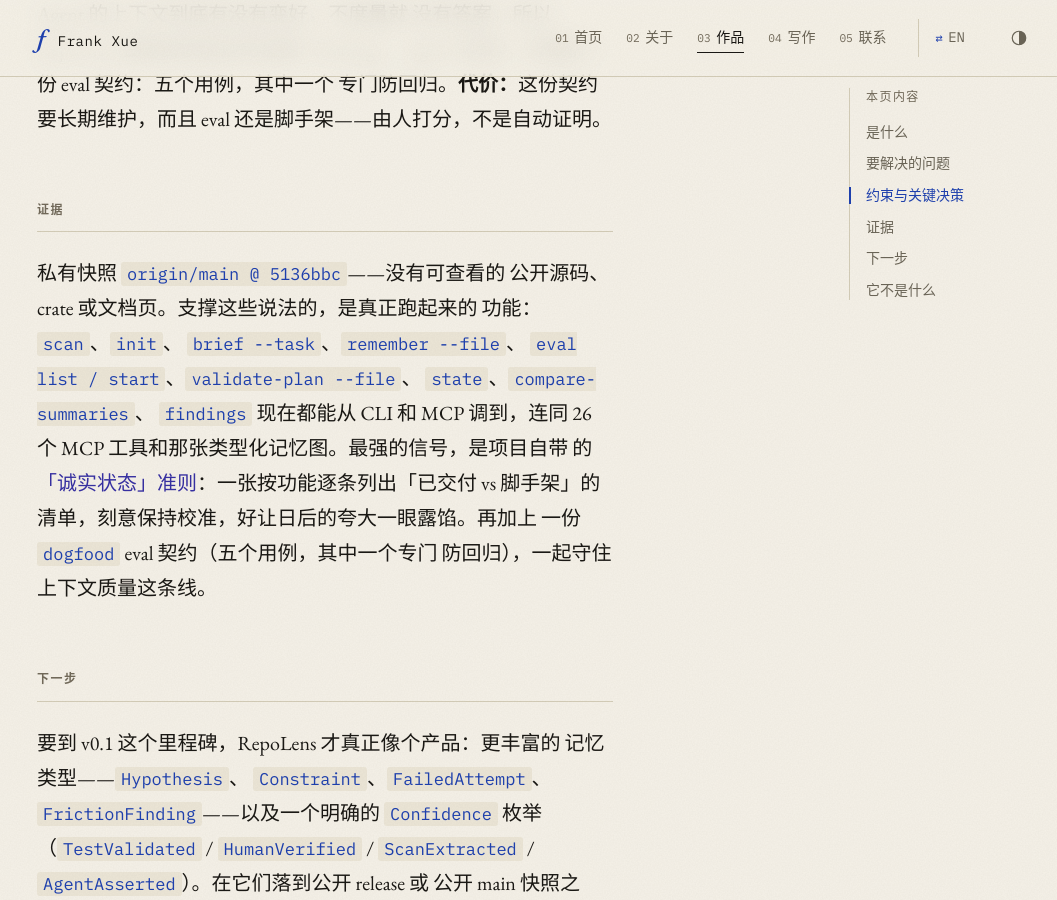
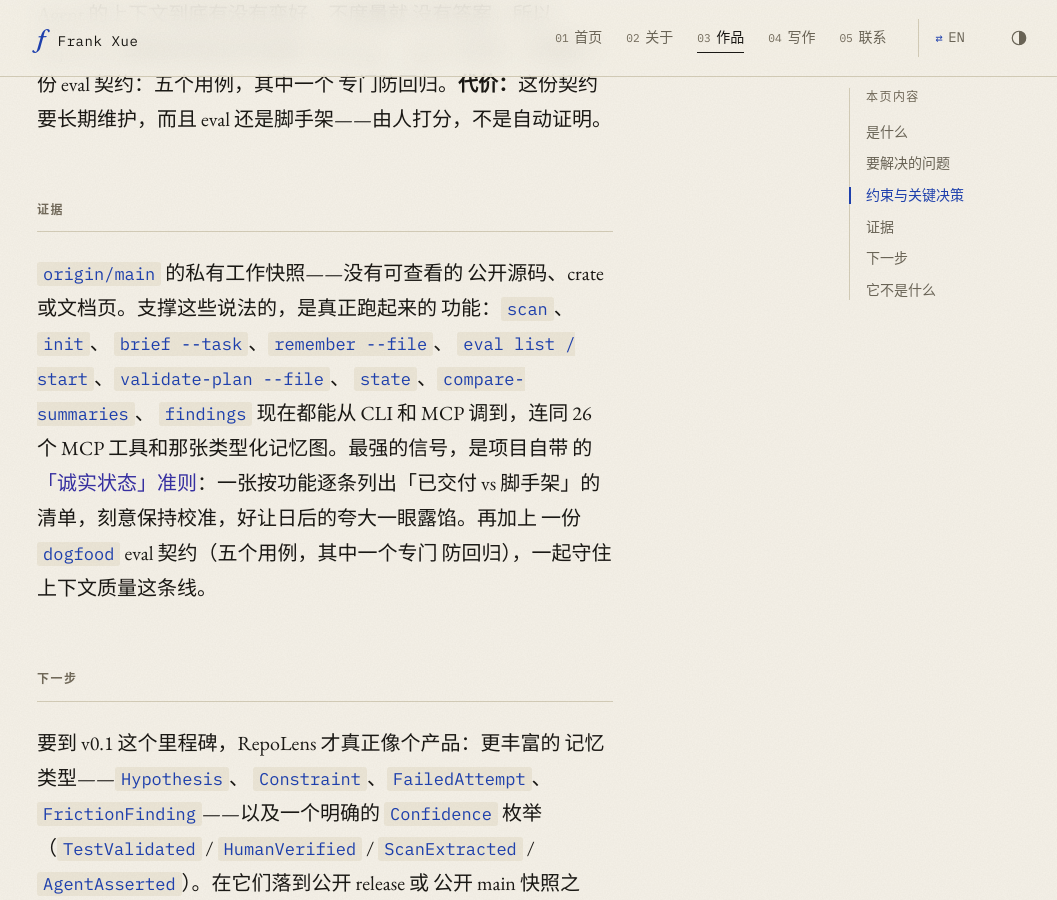
Before and after one commit to frankxue831/frankxue831.github.io, a Jekyll site: the page built from zh/projects/repolens-rs.html, in a window 1280 px wide and 900 px high, scrolled down 2772 px. Shown: the whole window, without its empty margins (101-1158 px from the left). Built offline with Jekyll 4.4.1, drawn with Linux system fonts in a browser that asks for light colours; some of the changed text lies outside the part shown.

Commit message:
content: sync private-project refs (drop the private-repo commit SHA)
Post-release accuracy pass; every ref re-derived from the repos.

- repolens-rs: drop the commit SHA from the snapshot ref. A private repo's
  SHA is unverifiable externally (no audit value) and drifts on every commit
  (re-pin churn), so the page now reads 'a private working snapshot of
  origin/main' and projects.yml release is 'origin/main (private)' — the
  honest 'private, no public source' framing without the unverifiable hash.
- ghrunners: local tag v0.4.0 -> v0.5.0 (a semver tag is a meaningful release
  marker; current tag, docs-only release) + validate_site.rb pin in lockstep.

Verified unchanged, left as-is: gm-crypto-rs v1.6.0 (all crates lockstep);
repolens-rs 26 MCP tools + 5 memory node types; ghrunners 13 findings. No
measurement/benchmark number touched.

Content/wording only. Build + validate_site.rb green.

Co-Authored-By: Claude Opus 4.8 (1M context) <noreply@anthropic.com>

```diff
--- a/_data/projects.yml
+++ b/_data/projects.yml
@@ -31,7 +31,7 @@
   status_label:
     en: "Private pre-release"
     zh: "私有预发布"
-  release: "origin/main @ 5136bbc"
+  release: "origin/main (private)"
   release_source: private_main
   repo_url:
   crate_url:
@@ -52,7 +52,7 @@
   status_label:
     en: "Private/local"
     zh: "私有/本地"
-  release: "local tag v0.4.0"
+  release: "local tag v0.5.0"
   release_source: local_tag
   repo_url:
   crate_url:
--- a/projects/ghrunners.html
+++ b/projects/ghrunners.html
@@ -107,7 +107,7 @@ summary_outcome: "Typed findings and guarded control act on the same authoritati
 
         <h2>Evidence</h2>
         <p>
-            Private snapshot at <code>local tag v0.4.0</code> — there is no public
+            Private snapshot at <code>local tag v0.5.0</code> — there is no public
             source to inspect. What backs the claims is the running surface:
             <code>status</code>, <code>describe</code>, <code>doctor</code>,
             <code>logs</code>, and the guarded <code>control</code> verbs work
--- a/projects/repolens-rs.html
+++ b/projects/repolens-rs.html
@@ -97,7 +97,7 @@ summary_outcome: "Repository packs and typed memory help agents restart with gro
 
         <h2>Evidence</h2>
         <p>
-            Private snapshot at <code>origin/main @ 5136bbc</code> — there is no
+            A private working snapshot of <code>origin/main</code> — there is no
             public source, crate, or docs page to inspect. What backs the claims
             instead is the running surface: <code>scan</code>, <code>init</code>,
             <code>brief --task</code>, <code>remember --file</code>,
--- a/zh/projects/ghrunners.html
+++ b/zh/projects/ghrunners.html
@@ -100,7 +100,7 @@ summary_outcome: "类型化 findings 与受控操作，落在同一份权威的
 
         <h2>证据</h2>
         <p>
-            私有快照 <code>local tag v0.4.0</code>——没有可查看的公开源码。
+            私有快照 <code>local tag v0.5.0</code>——没有可查看的公开源码。
             支撑这些说法的，是真正跑起来的功能：<code>status</code>、
             <code>describe</code>、<code>doctor</code>、<code>logs</code>
             和受控的 <code>control</code> 现在都能用，背后是一份 13 种
--- a/zh/projects/repolens-rs.html
+++ b/zh/projects/repolens-rs.html
@@ -91,7 +91,7 @@ summary_outcome: "仓库 pack 和类型化记忆，让 Agent 新开会话也能
 
         <h2>证据</h2>
         <p>
-            私有快照 <code>origin/main @ 5136bbc</code>——没有可查看的
+            <code>origin/main</code> 的私有工作快照——没有可查看的
             公开源码、crate 或文档页。支撑这些说法的，是真正跑起来的
             功能：<code>scan</code>、<code>init</code>、
             <code>brief --task</code>、<code>remember --file</code>、
```
Also changed, not shown: scripts/validate_site.rb (+5 -5 lines).
